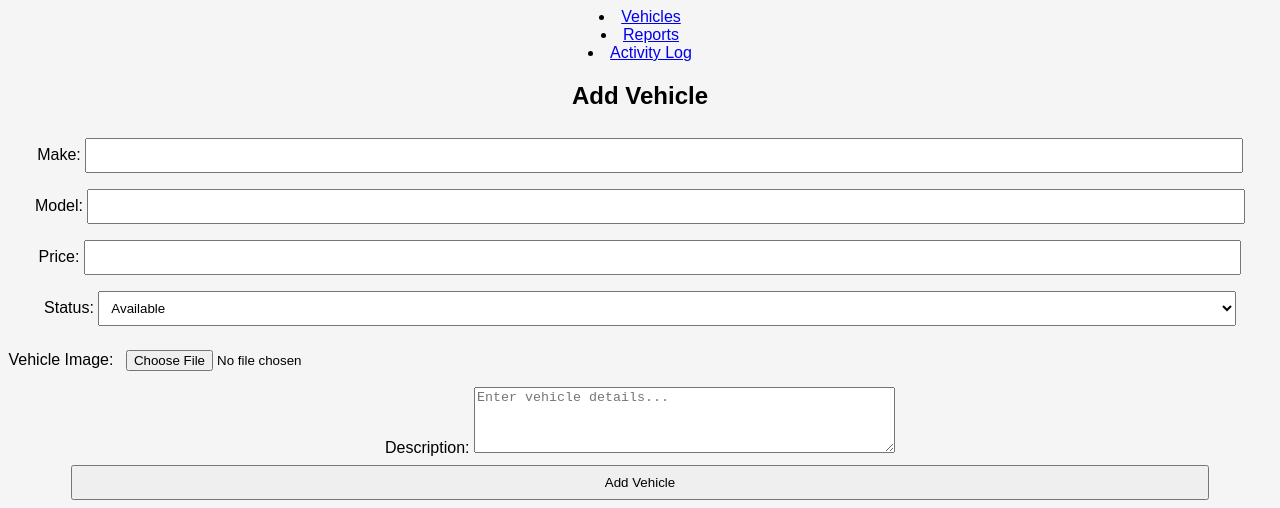
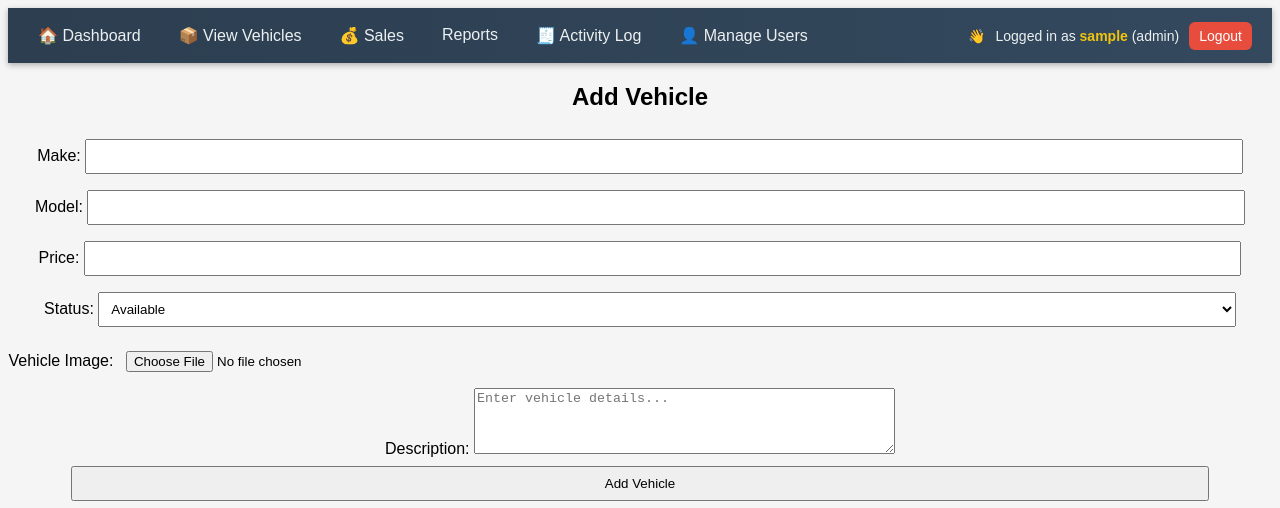
Before and after one commit to WaacheyBlakk/motor_dealer, a PHP site: page /add_vehicle.php in a window 1280 px wide. Shown: the top 508 px of the page. Run offline with PHP 8.4, Linux system fonts and the light colour scheme; the visitor is signed in with stand-in values (Sample User, id 1).

Commit message:
Update nav.php

```diff
--- a/nav.php
+++ b/nav.php
@@ -1,6 +1,110 @@
-<li><a href="vehicles.php">Vehicles</a></li>
-<li><a href="reports.php">Reports</a></li>
+<?php
+if (session_status() === PHP_SESSION_NONE) {
+    session_start();
+}
+?>
 
-<?php if($_SESSION['role'] == 'admin'): ?>
-<li><a href="activity_log.php">Activity Log</a></li>
-<?php endif; ?>
+<!DOCTYPE html>
+<html>
+<head>
+    <style>
+        /* === Global Navigation Styles === */
+        nav {
+            background: linear-gradient(90deg, #2c3e50, #34495e);
+            padding: 12px 20px;
+            display: flex;
+            justify-content: space-between;
+            align-items: center;
+            color: #ecf0f1;
+            box-shadow: 0 2px 6px rgba(0, 0, 0, 0.3);
+            flex-wrap: wrap;
+        }
+
+        /* Left Section (links) */
+        .nav-links {
+            display: flex;
+            gap: 18px;
+            flex-wrap: wrap;
+        }
+
+        .nav-links a {
+            color: #ecf0f1;
+            text-decoration: none;
+            font-weight: 500;
+            transition: color 0.3s, transform 0.2s;
+            padding: 6px 10px;
+            border-radius: 6px;
+        }
+
+        .nav-links a:hover {
+            color: #f1c40f;
+            background-color: rgba(255, 255, 255, 0.1);
+            transform: translateY(-2px);
+        }
+
+        /* Right Section (user info) */
+        .user-info {
+            display: flex;
+            align-items: center;
+            gap: 10px;
+            font-size: 14px;
+        }
+
+        .user-info strong {
+            color: #f1c40f;
+        }
+
+        .logout-btn {
+            background: #e74c3c;
+            color: white;
+            padding: 6px 10px;
+            border-radius: 6px;
+            text-decoration: none;
+            transition: background 0.3s;
+        }
+
+        .logout-btn:hover {
+            background: #c0392b;
+        }
+
+        /* Responsive */
+        @media (max-width: 768px) {
+            nav {
+                flex-direction: column;
+                align-items: flex-start;
+            }
+            .nav-links {
+                flex-direction: column;
+                width: 100%;
+            }
+            .user-info {
+                margin-top: 10px;
+                width: 100%;
+                justify-content: space-between;
+            }
+        }
+    </style>
+</head>
+<body>
+
+<nav>
+    <div class="nav-links">
+        <a href="dashboard.php">🏠 Dashboard</a>
+        <a href="view_vehicles.php">📦 View Vehicles</a>
+        <a href="sales.php">💰 Sales</a>
+        <a href="reports.php">Reports</a>
+        <a href="activity_log.php">🧾 Activity Log</a>
+
+        <?php if (isset($_SESSION['role']) && $_SESSION['role'] == 'admin'): ?>
+            <a href="manage_users.php">👤 Manage Users</a>
+        <?php endif; ?>
+    </div>
+
+    <div class="user-info">
+        👋 <span>Logged in as <strong><?= htmlspecialchars($_SESSION['username']); ?></strong> (<?= htmlspecialchars($_SESSION['role']); ?>)</span>
+        <a href="logout.php" class="logout-btn">Logout</a>
+    </div>
+</nav>
+
+</body>
+</html>
```
